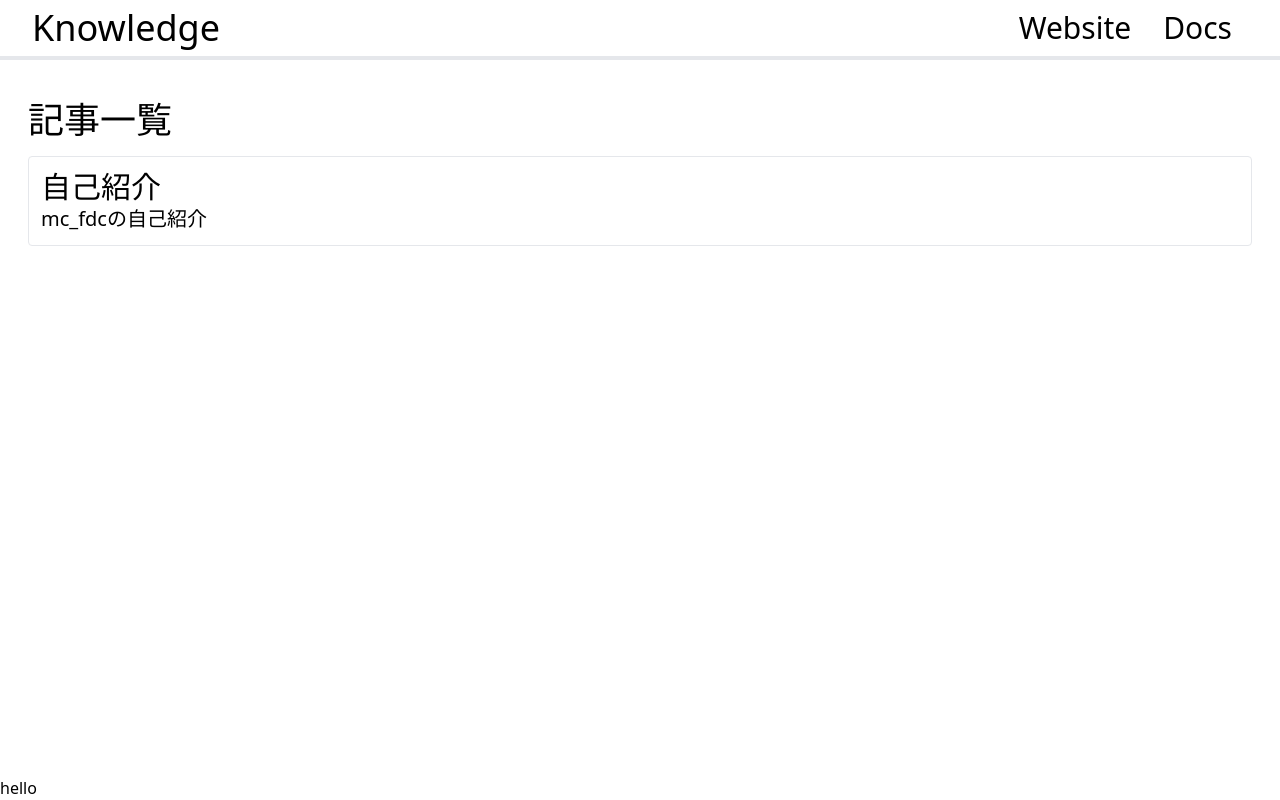
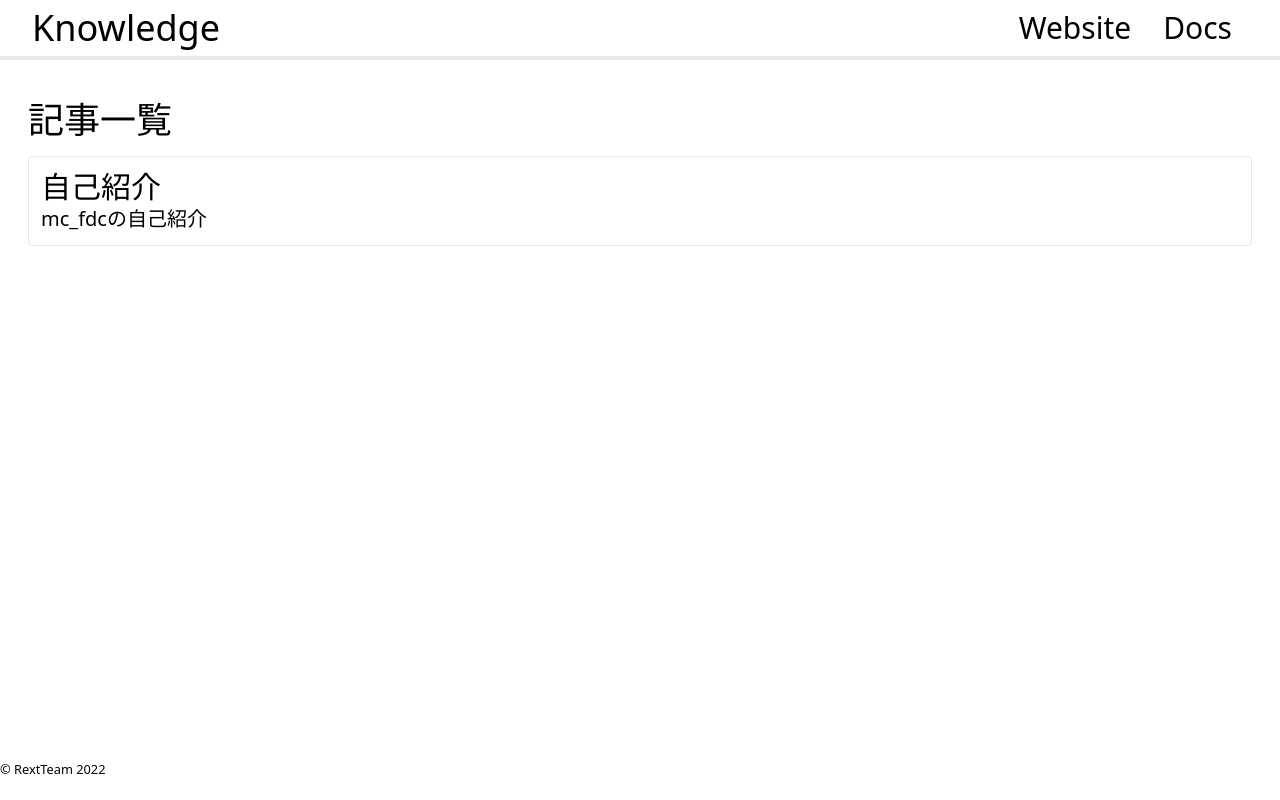
Before and after one commit to RextTeam/knowledge, a Next.js app: page / in a window 1280 px wide. Built offline with nearby package versions, Linux system fonts and the light colour scheme.

Commit message:
Update _app.tsx

```diff
--- a/pages/_app.tsx
+++ b/pages/_app.tsx
@@ -12,8 +12,8 @@ function MyApp({ Component, pageProps }: AppProps) {
               <main className="px-7 pt-10 grow">
                   <Component {...pageProps} />
               </main>
-              <footer>
-                  <p>hello</p>
+              <footer className="py-5">
+                  <small className="text-center align-center">&copy; RextTeam 2022</small>
               </footer>
           </body>
       </>
```
